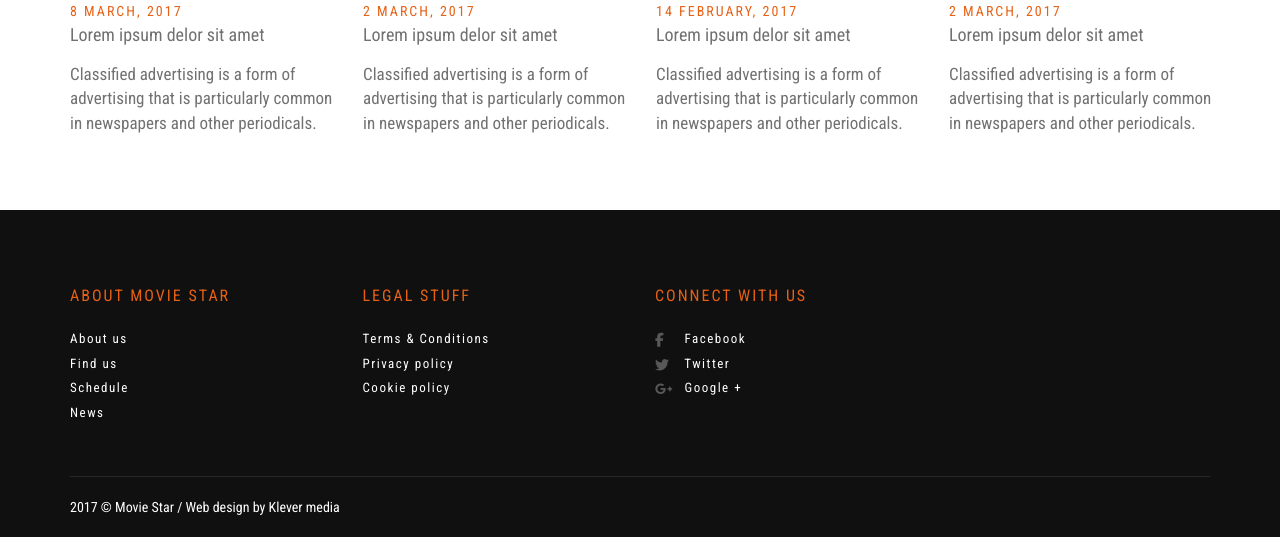
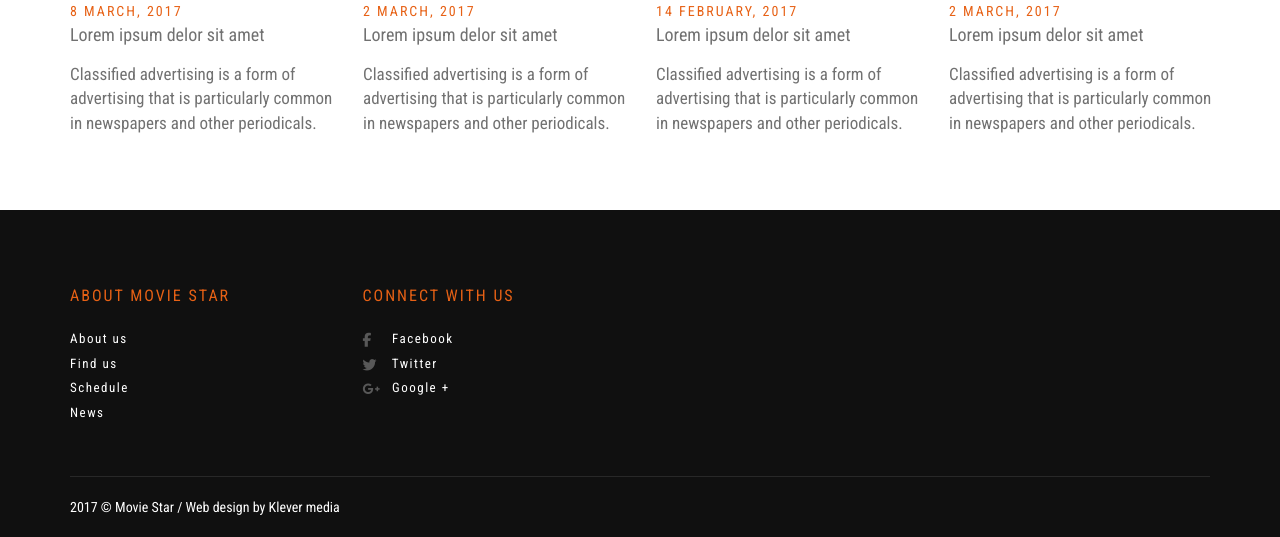
Before and after one commit to ikariwill/corta-fita-web, a plain HTML site: page sobre-nos.html in a window 1280 px wide. Shown: the part 1403-1940 px from the top of the page. Drawn offline with nearby package versions, Linux system fonts and the light colour scheme.

Commit message:
Remove legal stuff from footer

```diff
--- a/sobre-nos.html
+++ b/sobre-nos.html
@@ -224,14 +224,6 @@
 												</ul>
 											</div>
 											<div class="col-sm-3">
-												<h6>Legal stuff</h6>
-												<ul>
-													<li><a href="#">Terms &amp; Conditions</a></li>
-													<li><a href="#">Privacy policy</a></li>
-													<li><a href="#">Cookie policy</a></li>
-												</ul>
-											</div>
-											<div class="col-sm-3">
 												<h6>Connect with us</h6>
 												<ul>
 													<li><a href="#"><i class="fa fa-facebook"></i> Facebook</a></li>
```
Also changed, not shown: index.html (+0 -8 lines), podcasts.html (+0 -8 lines).
